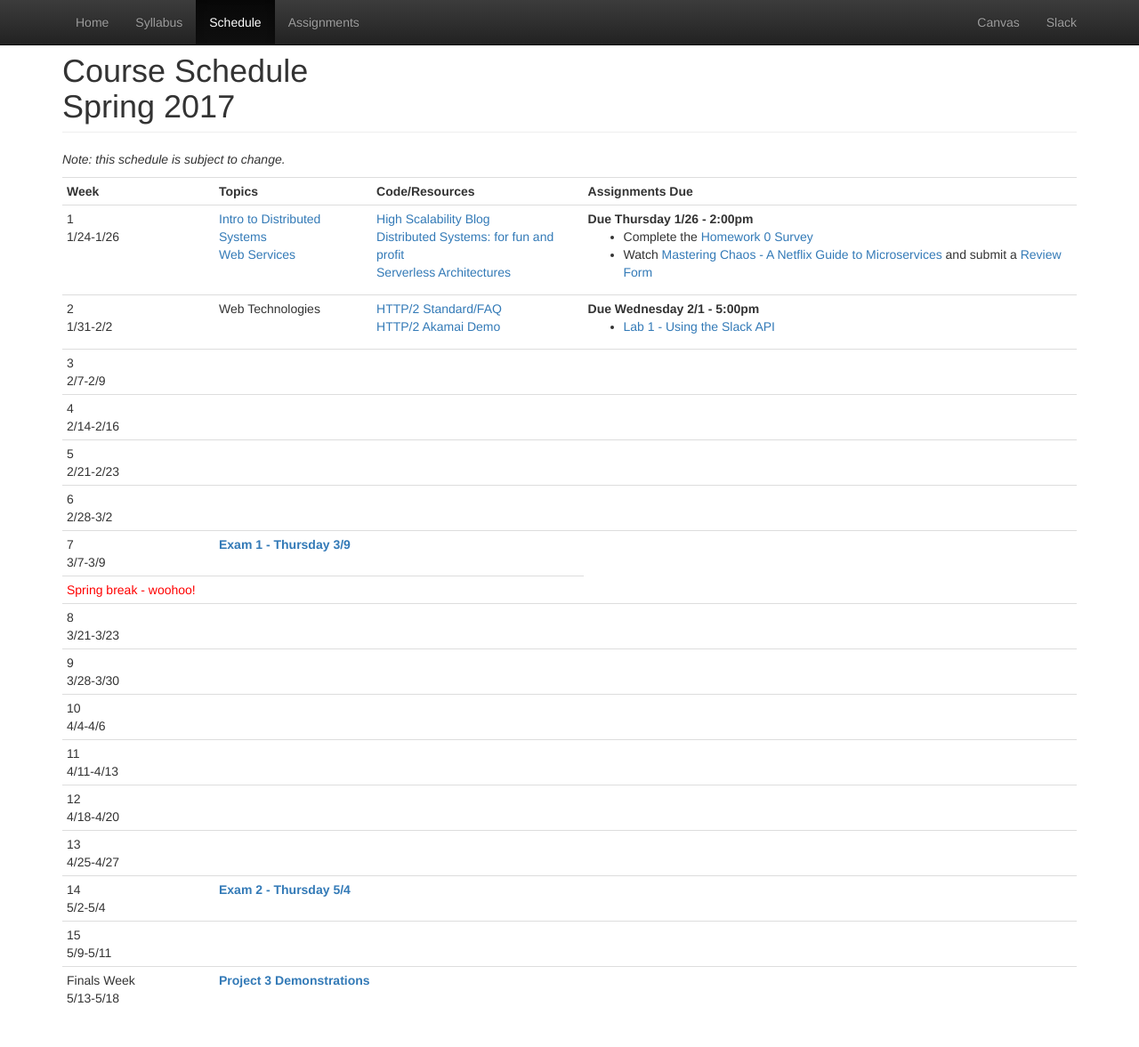
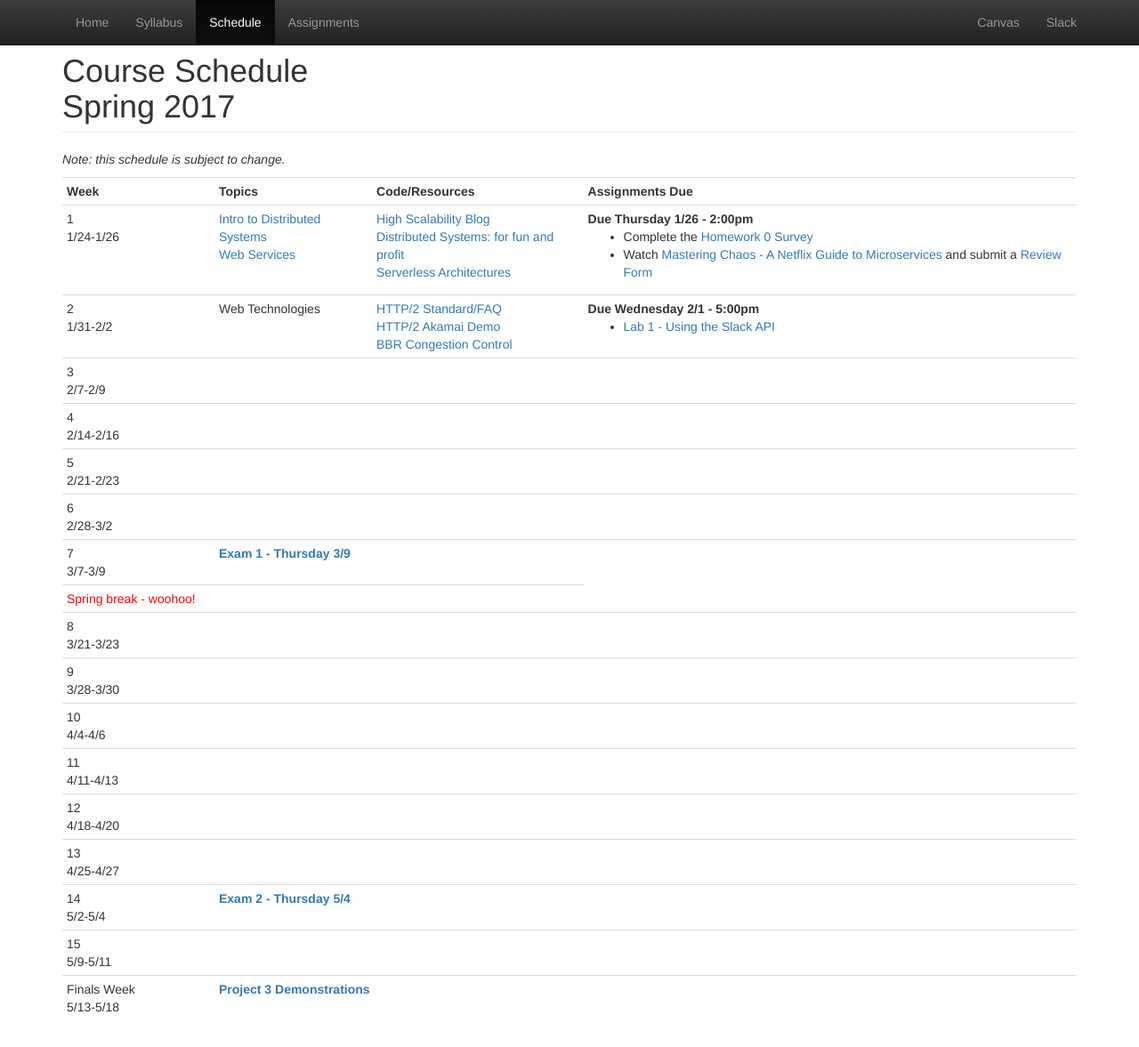
Before and after one commit to CS682-S17/cs682-s17.github.io, a Jekyll site: the page built from schedule.html, in a window 1280 px wide and 1187 px high. Shown: the top 1177 px of the window at 89% size. Built offline with Jekyll 4.4.1, drawn with Linux system fonts in a browser that asks for light colours.

Commit message:
adding link to BBR

```diff
--- a/schedule.html
+++ b/schedule.html
@@ -42,6 +42,7 @@ title: Schedule
       <td>
         <a href="https://http2.github.io/">HTTP/2 Standard/FAQ</a><br/>
         <a href="https://http2.akamai.com/">HTTP/2 Akamai Demo</a><br/>
+        <a href="http://queue.acm.org/detail.cfm?id=3022184">BBR Congestion Control</a><br/>
       </td>
       <td>
         <strong>Due Wednesday 2/1 - 5:00pm</strong>
```
